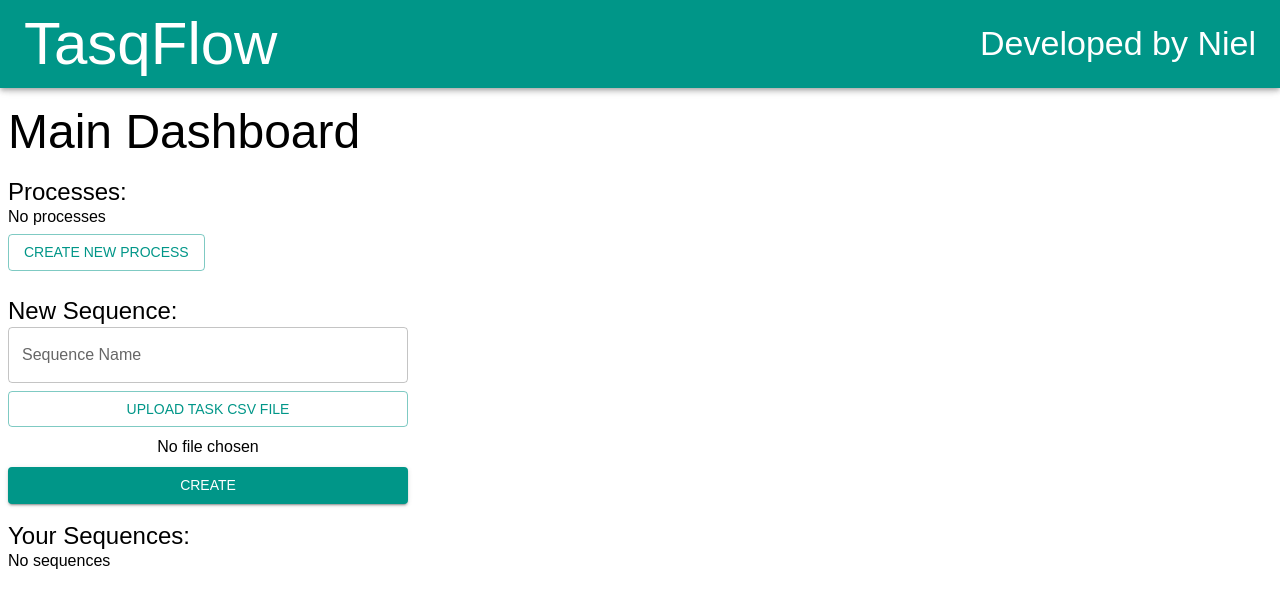
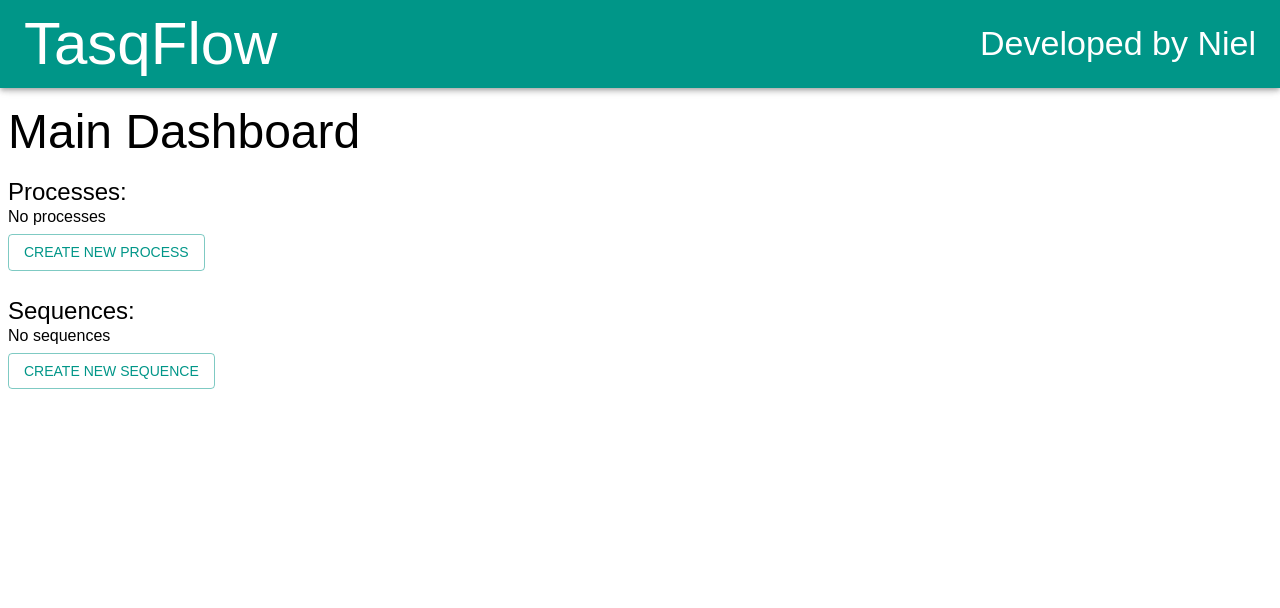
Before and after one commit to Nielam-Dass/TasqFlow, a React (Vite) app: page / in a window 1280 px wide. Shown: the top 608 px of the page. Built offline with nearby package versions, Linux system fonts and the light colour scheme.

Commit message:
Show NewSequenceForm within a modal

```diff
--- a/src/pages/home/HomePage.tsx
+++ b/src/pages/home/HomePage.tsx
@@ -18,9 +18,12 @@ import CenteredModal from "../../components/CenteredModal"
 function HomePage(): JSX.Element {
   const [tasqUserData, dispatch] = useTasqUserData()
   const [newProcessFormOpen, setNewProcessFormOpen] = useState(false)
+  const [newSequenceFormOpen, setNewSequenceFormOpen] = useState(false)
 
   const handleNewProcessFormOpen = () => setNewProcessFormOpen(true)
   const handleNewProcessFormClose = () => setNewProcessFormOpen(false)
+  const handleNewSequenceFormOpen = () => setNewSequenceFormOpen(true)
+  const handleNewSequenceFormClose = () => setNewSequenceFormOpen(false)
 
   return (
     <>
@@ -33,6 +36,7 @@ function HomePage(): JSX.Element {
           handleNewProcessFormClose()
         }}/>
       </CenteredModal>
+
       <Box sx={{mt: 2}}>
         <Typography variant="h5">Processes:</Typography>
         {
@@ -44,12 +48,17 @@ function HomePage(): JSX.Element {
         }
         <Button variant="outlined" sx={{my: 1}} onClick={handleNewProcessFormOpen}>Create new process</Button>
       </Box>
+
+      <CenteredModal open={newSequenceFormOpen} onClose={handleNewSequenceFormClose}>
+        <Typography variant="h5" sx={{mb: 2}}>New Sequence</Typography>
+        <NewSequenceForm onCreate={(s: Sequence) => {
+          dispatch({ actionType: "NEW-SEQUENCE", payload: s})
+          handleNewSequenceFormClose()
+        }}/>
+      </CenteredModal>
+
       <Box sx={{mt: 2}}>
-        <Typography variant="h5">New Sequence:</Typography>
-        <NewSequenceForm onCreate={(s: Sequence) => dispatch({ actionType: "NEW-SEQUENCE", payload: s})}/>
-      </Box>
-      <Box sx={{mt: 2}}>
-        <Typography variant="h5">Your Sequences:</Typography>
+        <Typography variant="h5">Sequences:</Typography>
         {
           Object.entries(tasqUserData.sequences).length &&
           <Box sx={{display: "flex", gap: 2, flexWrap: "wrap"}}>
@@ -57,6 +66,7 @@ function HomePage(): JSX.Element {
           </Box> ||
           <div>No sequences</div>
         }
+        <Button variant="outlined" sx={{my: 1}} onClick={handleNewSequenceFormOpen}>Create new sequence</Button>
       </Box>
     </>
   )
```
